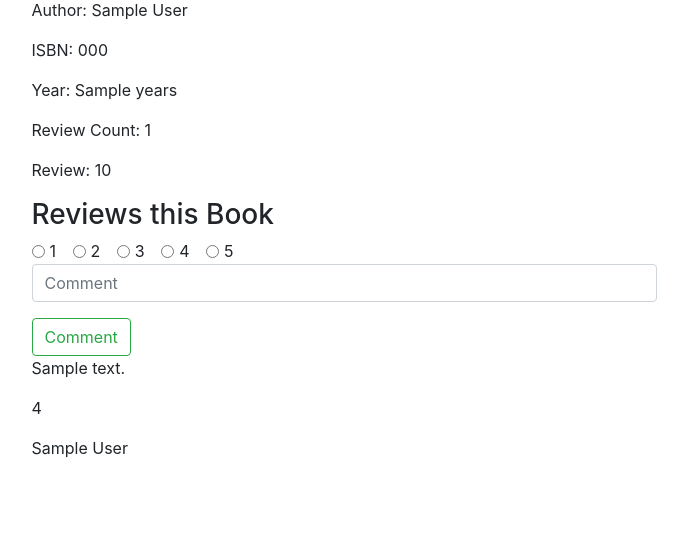
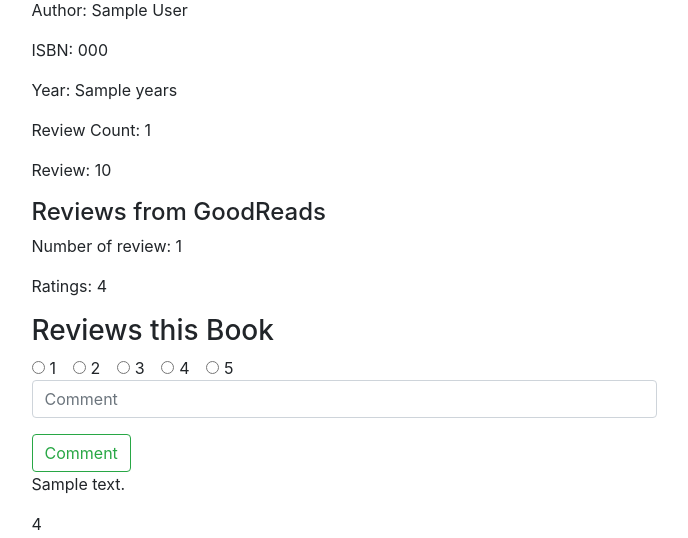
Before and after one commit to dramanesd/book-reviews-app, a Flask app: template templates/book.html in a window 1280 px wide. Shown: the part 156-694 px from the top of the page, without its empty margins (296-984 px from the left). Run offline with Flask 2, Linux system fonts and the light colour scheme; the template is opened without the code that fills it: most values are stand-ins (such as "Sample title", 1, 10 or a date in 2020); some libraries are stand-ins or nearby versions.

Commit message:
feature: request and display goodreads review data

```diff
--- a/application.py
+++ b/application.py
@@ -1,4 +1,5 @@
 import os
+import requests
 
 from flask import Flask, session, render_template, url_for, request, redirect
 from flask_session import Session
@@ -9,6 +10,8 @@ from dotenv import load_dotenv
 from utils import set_password, get_password
 
 load_dotenv()
+
+GOODREADS_KEY = os.getenv("GOODREADS_KEY")
 
 app = Flask(__name__)
 
@@ -47,6 +50,7 @@ def index():
         return render_template('index.html', results=results, index=True)
 
     return render_template('index.html', index=True)
+
 
 @app.route('/register', methods=['GET', 'POST'])
 def register():
@@ -119,7 +123,7 @@ def book(id):
         i['review_count'] = item[5]
         i['average_score'] = item[6]
         book.append(i)
-    print(book)
+    # print(book)
 
     reviewResults = db.execute("SELECT * FROM reviews WHERE book_id = :book_id", {"book_id": id}).fetchall()
     reviews = []
@@ -130,6 +134,15 @@ def book(id):
         i['author'] = item[3]
         reviews.append(i)
     # print(session)
+
+    isbn = book[0]['isbn']
+    res = requests.get(f"https://www.goodreads.com/book/review_counts.json?key={GOODREADS_KEY}&isbns={isbn}")
+    if res.status_code == 200:
+        data = res.json()
+        average_rating = data['books'][0]['average_rating']
+        work_ratings_count = data['books'][0]['work_ratings_count']
+
+        goodreadsData = {"average_rating": average_rating, "work_ratings_count": work_ratings_count}
 
     if request.method == 'POST' and session['user_id'] != False:
         ratValue = request.form.get('rat')
@@ -155,4 +168,4 @@ def book(id):
             print("You already commented on this book!")
             return redirect(url_for('book', id=book_id))
 
-    return render_template('book.html', id=id, bookDetails=book, reviews=reviews, book=True)
+    return render_template('book.html', id=id, bookDetails=book, goodreadsData=goodreadsData, reviews=reviews, book=True)
--- a/templates/book.html
+++ b/templates/book.html
@@ -11,6 +11,11 @@
         <p>Year: {{ item.years }}</p>
         <p>Review Count: {{ item.review_count }}</p>
         <p>Review: {{ item.average_score }}</p>
+        {% if goodreadsData|length > 0 %}
+          <h4>Reviews from GoodReads </h4>
+          <p>Number of review: {{ goodreadsData.work_ratings_count }}</p>
+          <p>Ratings: {{ goodreadsData.average_rating }}</p>
+        {% endif %}
       {% endfor %}
       <div class="reviews">
         <h3>Reviews this Book</h3>
```
